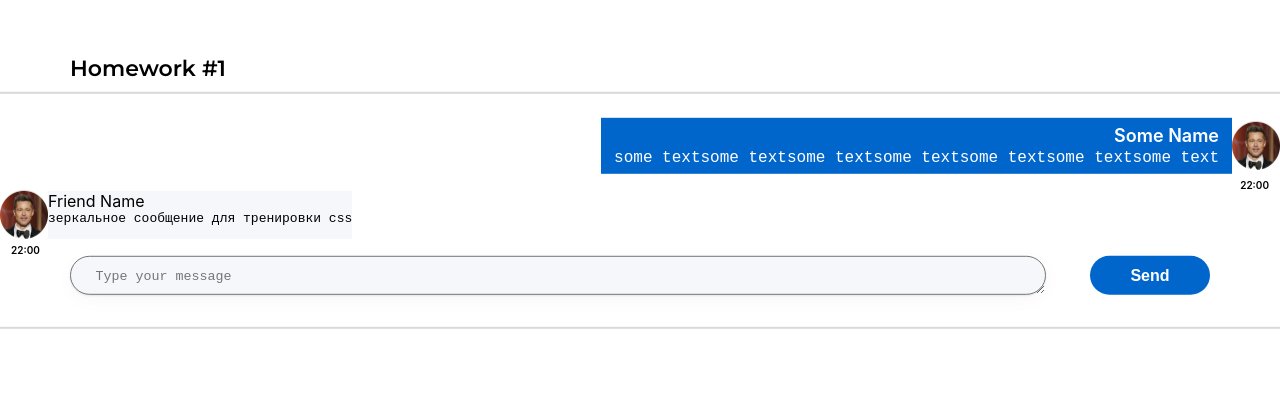
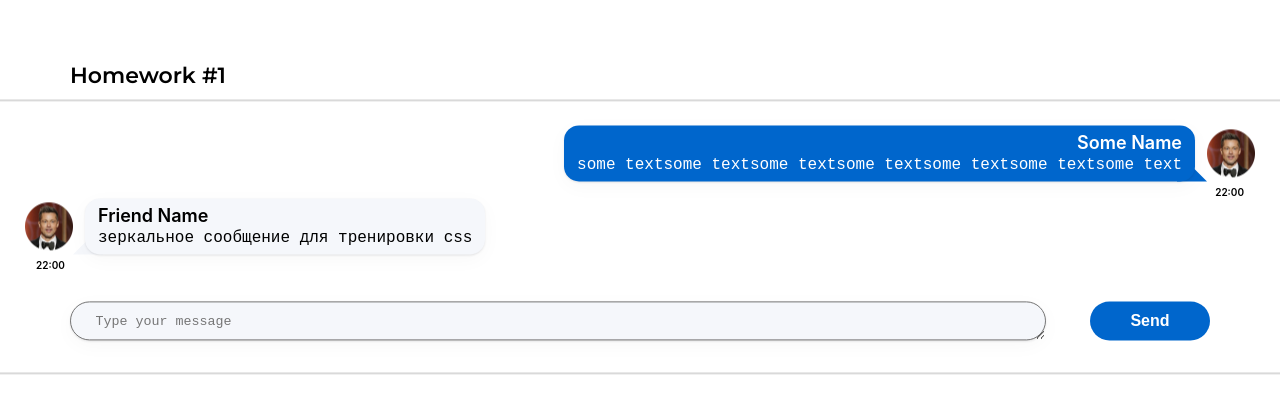
Before and after one commit to molniagrom/hws2-master, a React (Create React App) app: page / in a window 1280 px wide. Shown: the top 414 px of the page. Built offline with nearby package versions, Linux system fonts and the light colour scheme.

Commit message:
all done.

```diff
--- a/src/s1-main/App.module.css
+++ b/src/s1-main/App.module.css
@@ -8,7 +8,7 @@
     border-top: 2px solid #D9D9D9;
     border-bottom: 2px solid #D9D9D9;
     max-height: 50%;
-    padding: 24px 0 32px 0;
+    padding: 24px 25px 32px 25px;
 
     display: flex;
     flex-direction: column;
--- a/src/s2-homeworks/hw01/friend-message/FriendMessage.module.css
+++ b/src/s2-homeworks/hw01/friend-message/FriendMessage.module.css
@@ -7,27 +7,51 @@
 .friendImageAndText {
     display: flex;
     flex-direction: row;
+    gap: 12px;
+
 }
 
 .friendImageAndText img {
     width: 48px;
     height: 48px;
+    align-self: center;
+
 }
 
 .friendText {
-    background-color: #F5F7FB;
+    background-color: #f5f7fb;
+    box-shadow: 0 1px 2px 0 rgba(29, 33, 38, 0.1), 0 5px 20px 0 rgba(29, 33, 38, 0.03);
+    text-align: left;
+    display: flex;
+    flex-direction: column;
+    gap: 3px;
+    padding: 7px 13px;
+    border-radius: 15px;
+    position: relative;
 }
 
 .friendText:after {
-
+    content: "";
+    display: inline-block;
+    width: 0;
+    height: 0;
+    border-style: solid;
+    border-width: 0 0 30px 30px;
+    border-color: transparent transparent #f5f7fb transparent;
+    position: absolute;
+    bottom: 0;
+    z-index: -1;
+    left: -12px;
 }
 
 .friendName {
-
+    font-weight: 600;
+    font-size: 18px;
 }
 
 .friendMessageText {
-
+    font-weight: 400;
+    font-size: 16px;
 }
 
 .friendTime {
--- a/src/s2-homeworks/hw01/message-sender/MessageSender.module.css
+++ b/src/s2-homeworks/hw01/message-sender/MessageSender.module.css
@@ -3,6 +3,7 @@
     flex-direction: row;
     justify-content: center;
     gap: 44px;
+    padding-top: 30px;
 }
 
 .textarea {
--- a/src/s2-homeworks/hw01/message/Message.module.css
+++ b/src/s2-homeworks/hw01/message/Message.module.css
@@ -7,6 +7,7 @@
 .imageAndText {
     display: flex;
     flex-direction: row-reverse;
+    gap: 12px;
 }
 
 .imageAndText img {
@@ -16,6 +17,7 @@
 }
 
 .text {
+    box-shadow: 0 1px 2px 0 rgba(29, 33, 38, 0.1), 0 5px 20px 0 rgba(29, 33, 38, 0.03);
     text-align: right;
     color: #fff;
     background: #0066CC;
@@ -23,11 +25,26 @@
     flex-direction: column;
     gap: 3px;
     padding: 7px 13px;
+    border-radius: 15px;
+    position: relative;
 }
 
-.text:after {
 
-}
+    .text::after {
+        content: "";
+        display: inline-block;
+        width: 0;
+        height: 0;
+        border-style: solid;
+        border-width: 30px 0 0 30px;
+        border-color: transparent transparent transparent #0066CC;
+        position: absolute;
+        bottom: 0;
+        z-index: -1;
+        right: -12px;
+    }
+
+
 
 .name {
     font-weight: 600;
```
